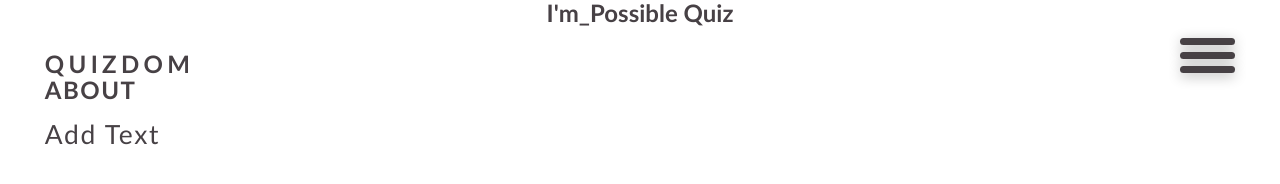
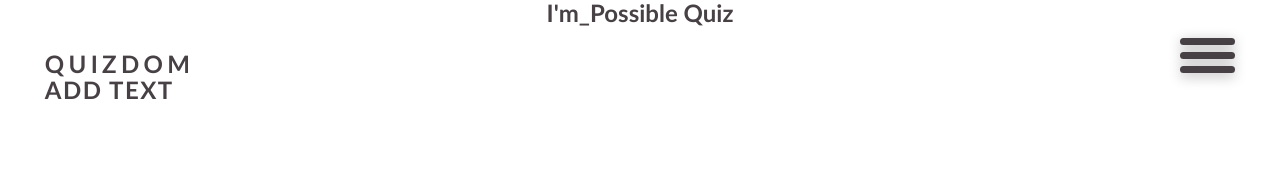
Before and after one commit to Tara-Tiong/demo-day, a plain HTML site: page impossible.html in a window 1280 px wide. Drawn offline with Linux system fonts and the light colour scheme.

Commit message:
idk anymore:S(((((((

```diff
--- a/impossible.html
+++ b/impossible.html
@@ -36,7 +36,7 @@
                         </nav>
                     </header>
                     <main class="main-contents">
-                        <h2>About</h2>
+                        <h2><a href="aboutusbout</h2>
                             <p>Add Text </p>
                         <p></p>
                     </main>
--- a/incorrect.css
+++ b/incorrect.css
@@ -1,3 +1,4 @@
+
 h1 {
     text-align: center;
 }
```
